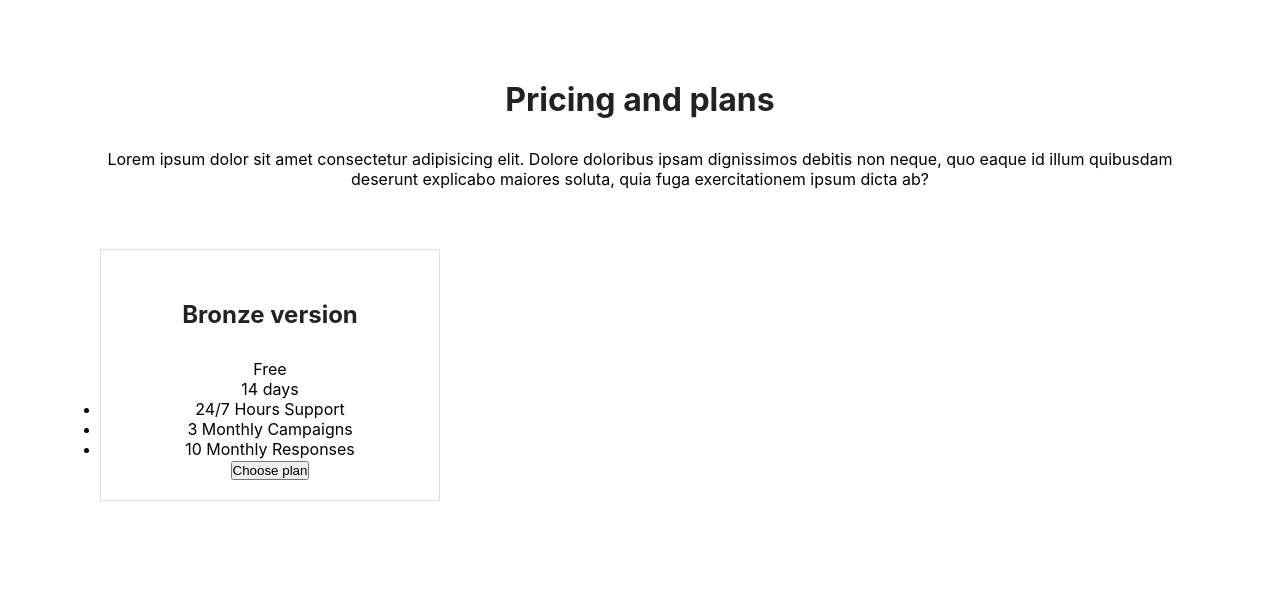
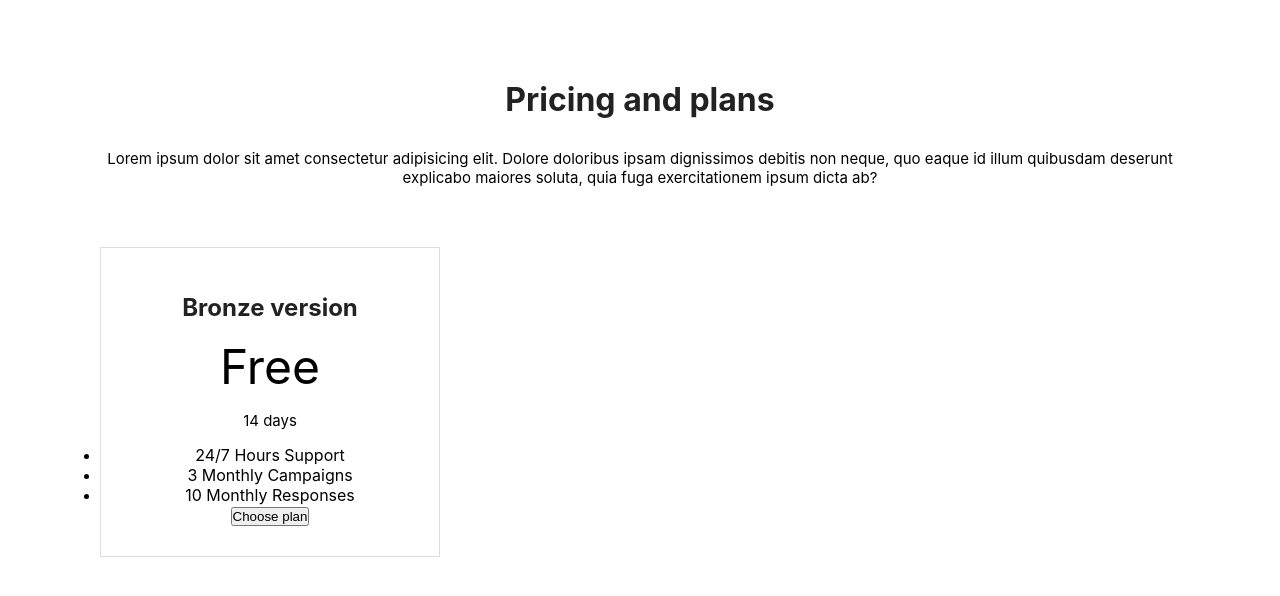
Before and after one commit to nerdi-caveman/pricing-plans, a React (Create React App) app: page / in a window 1280 px wide. Shown: the top 596 px of the page. Built offline with nearby package versions, Linux system fonts and the light colour scheme.

Commit message:
update ui

```diff
--- a/src/App.css
+++ b/src/App.css
@@ -7,7 +7,10 @@ h1,
 h2 {
   color: #222;
 }
+p{
 
+  font-size: 15px;
+}
 html {
   height: 100%;
   width: 100%;
@@ -43,12 +46,21 @@ html {
 
 .grid .card {
   border: 1px solid #ddd;
-  padding: 20px 0;
+  padding: 30px 0;
 }
 
 .grid .card h2 {
+  margin: 15px 0;
+}
 
-  margin: 30px 0;
+.grid .card p {
+  margin: 15px 0;
+  font-size: 3em;
+}
+
+.grid .card .sub-label {
+  margin: 15px 0;
+  font-size: 15px;
 }
 
 .App-link {
```
